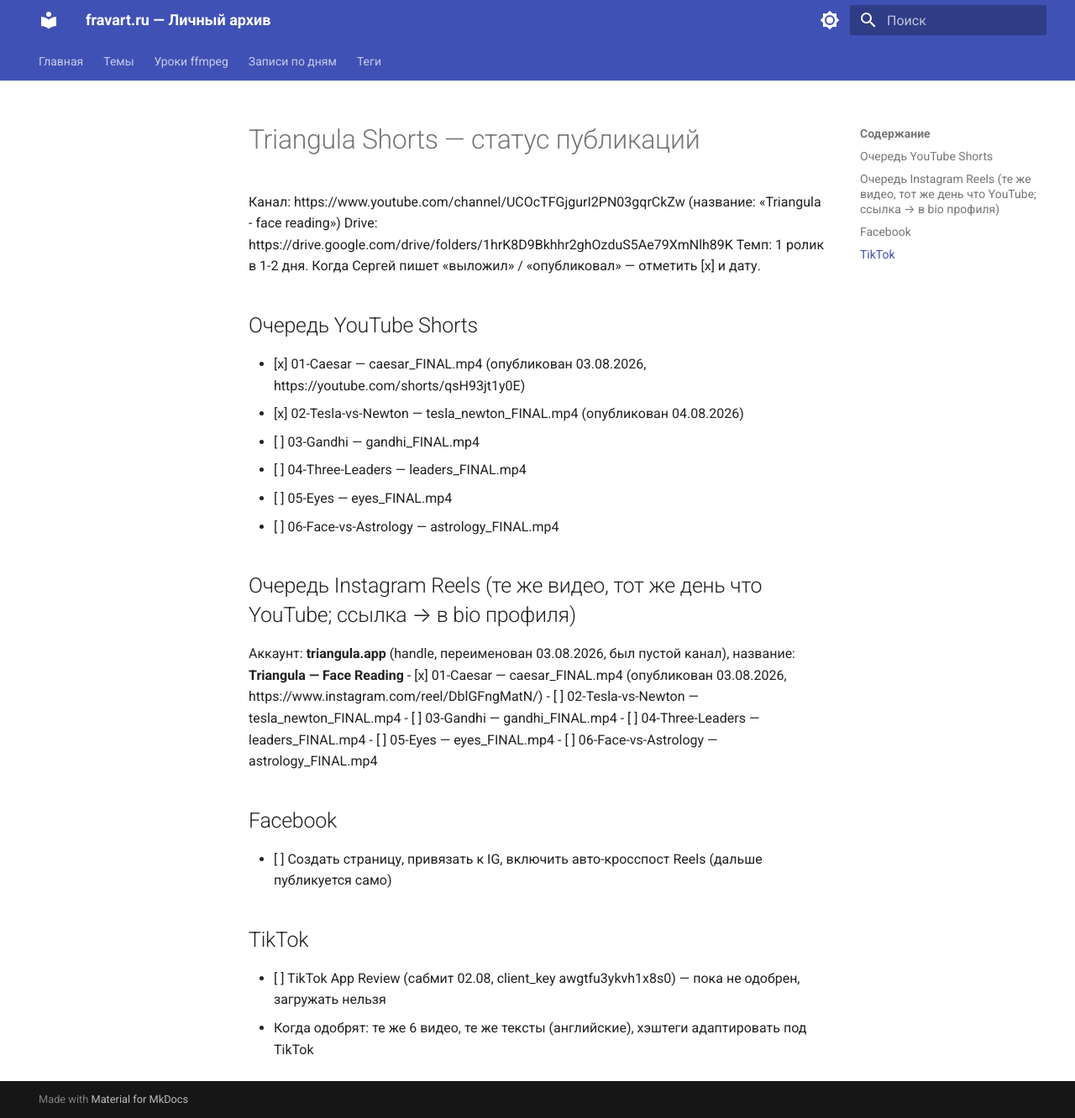
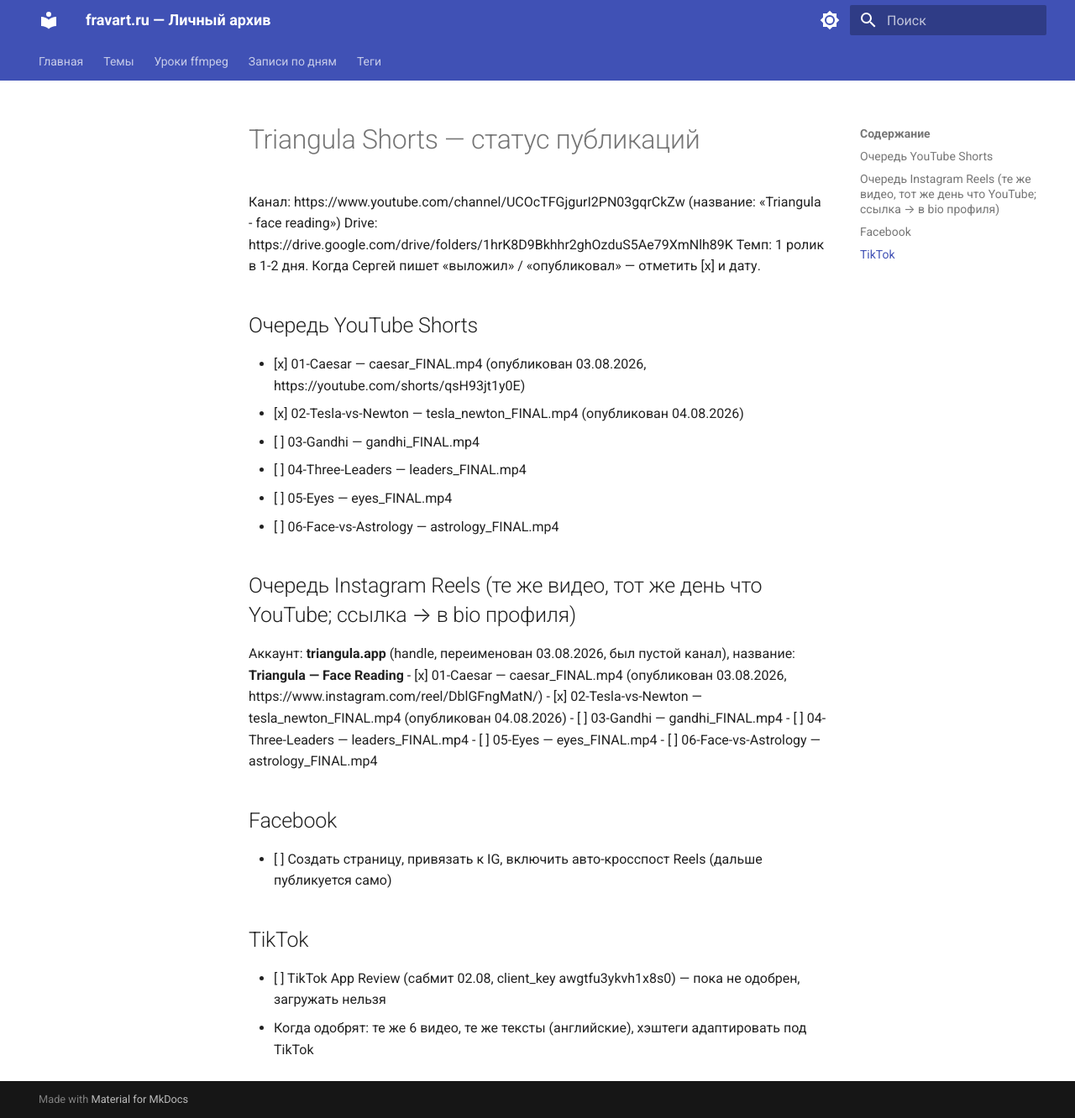
Before and after one commit to SergiusG/fravart-ru, an MkDocs documentation site: the page built from docs/topics/triangula-shorts-status.md, in a window 1280 px wide and 1332 px high. Shown: the whole window at 84% size. Built offline with MkDocs 1.6.1 and Material for MkDocs 9.7.7, drawn with Linux system fonts in a browser that asks for light colours.

Commit message:
shorts: 02-Tesla-vs-Newton опубликован на IG (04.08)

```diff
--- a/docs/topics/triangula-shorts-status.md
+++ b/docs/topics/triangula-shorts-status.md
@@ -15,7 +15,7 @@
 ## Очередь Instagram Reels (те же видео, тот же день что YouTube; ссылка → в bio профиля)
 Аккаунт: **triangula.app** (handle, переименован 03.08.2026, был пустой канал), название: **Triangula — Face Reading**
 - [x] 01-Caesar — caesar_FINAL.mp4 (опубликован 03.08.2026, https://www.instagram.com/reel/DblGFngMatN/)
-- [ ] 02-Tesla-vs-Newton — tesla_newton_FINAL.mp4
+- [x] 02-Tesla-vs-Newton — tesla_newton_FINAL.mp4 (опубликован 04.08.2026)
 - [ ] 03-Gandhi — gandhi_FINAL.mp4
 - [ ] 04-Three-Leaders — leaders_FINAL.mp4
 - [ ] 05-Eyes — eyes_FINAL.mp4
```
